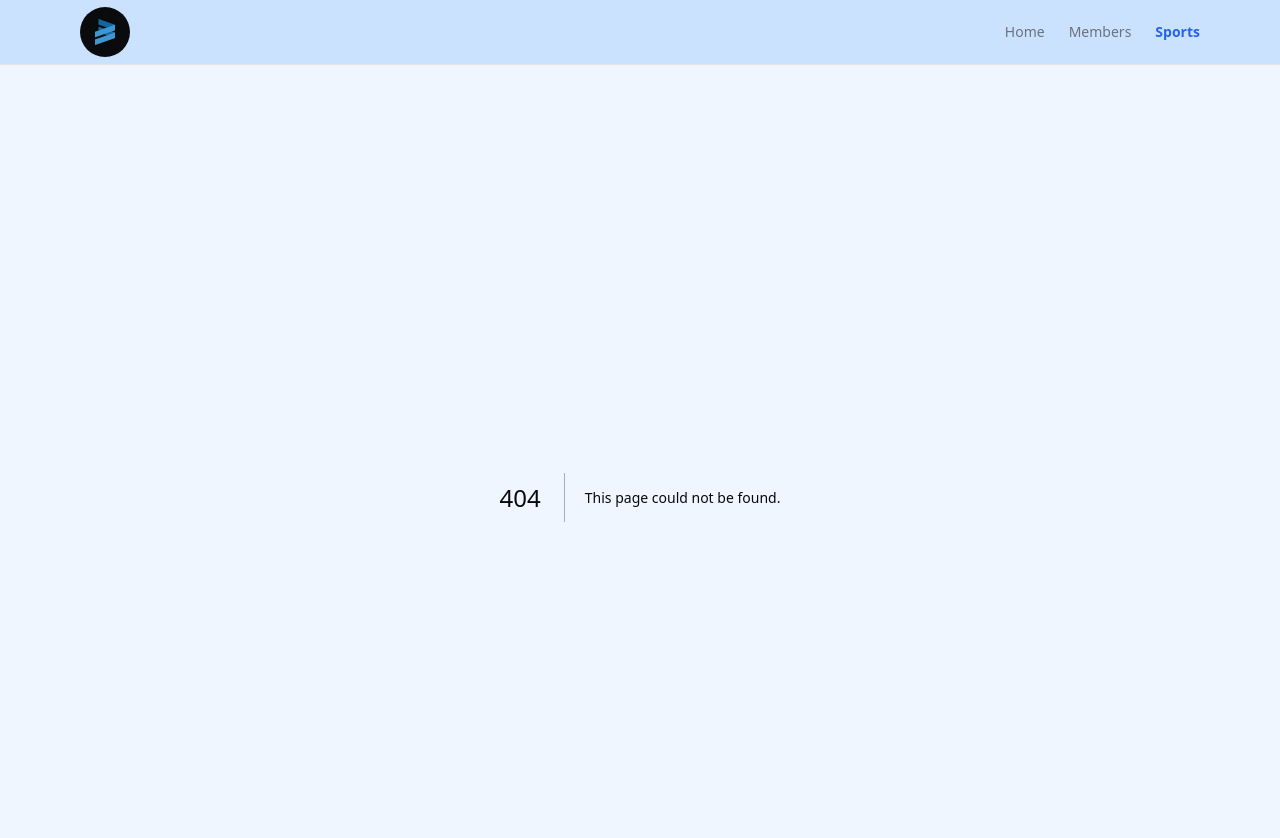
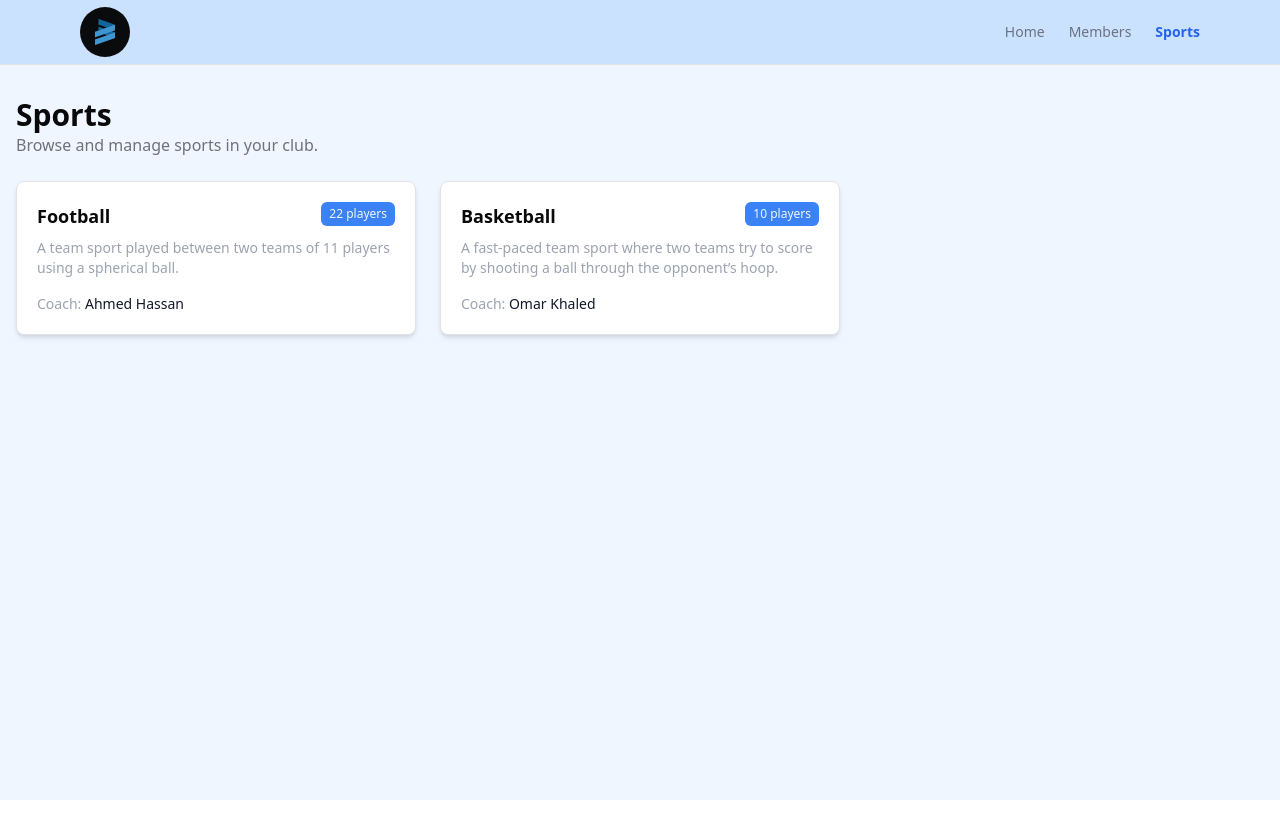
Before and after one commit to Mo7med3li/sporting-club-system, a Next.js app: page /sports in a window 1280 px wide. Before the commit this address had no page. Shown: the top 838 px of the page. After the commit the page ends 800 px from the top, so only its background shows below. Built offline with nearby package versions, Linux system fonts and the light colour scheme.

Commit message:
feat: add sports section to display all sports

```diff
--- /dev/null
+++ b/src/app/sports/_components/sports-card.tsx
@@ -0,0 +1,31 @@
+import { Sport } from "@/lib/sports/sport";
+
+const SportsCard = ({ sport }: { sport: Sport }) => {
+  return (
+    <div className="group rounded-lg border bg-white p-5 shadow-md transition hover:shadow-md">
+      <div className="flex items-start justify-between gap-3">
+        {/* name */}
+        <h3 className="text-lg font-semibold group-hover:underline">
+          {sport.name}
+        </h3>
+        {/* players count */}
+        <span className="flex shrink-0 items-center rounded-md px-2 py-1 bg-blue-500 text-blue-50 text-xs">
+          {sport.playersCount} players
+        </span>
+      </div>
+      {/* description */}
+      <p className="mt-2 text-sm text-gray-400 line-clamp-3">
+        {sport.description}
+      </p>
+      {/* coach */}
+      <div className="mt-4 flex items-center justify-between text-sm">
+        <div className="text-gray-400">
+          Coach:{" "}
+          <span className="font-medium text-gray-900">{sport.coach}</span>
+        </div>
+      </div>
+    </div>
+  );
+};
+
+export default SportsCard;
--- /dev/null
+++ b/src/app/sports/_components/sports-section.tsx
@@ -0,0 +1,40 @@
+"use client";
+
+import { Sport } from "@/lib/sports/sport";
+
+import { useState } from "react";
+import { useEffect } from "react";
+import { getSports } from "@/data/sports";
+import SportsCard from "./sports-card";
+const SportsSection = () => {
+  // states
+  const [sports, setSports] = useState<Sport[]>([]);
+
+  // effects
+  useEffect(() => {
+    const data = getSports();
+    setSports(data);
+  }, []);
+
+  return (
+    <section className="space-y-6">
+      <div className="flex flex-col gap-3 md:flex-row md:items-end md:justify-between">
+        <div>
+          <h1 className="text-2xl md:text-3xl font-semibold">Sports</h1>
+          <p className="text-muted-foreground">
+            Browse and manage sports in your club.
+          </p>
+        </div>
+      </div>
+
+      {/* sports cards */}
+      <div className="grid grid-cols-1 gap-6 sm:grid-cols-2 lg:grid-cols-3">
+        {sports.map((sport: Sport) => (
+          <SportsCard key={sport.id} sport={sport} />
+        ))}
+      </div>
+    </section>
+  );
+};
+
+export default SportsSection;
--- /dev/null
+++ b/src/app/sports/page.tsx
@@ -0,0 +1,11 @@
+import SportsSection from "./_components/sports-section";
+
+const SportsPage = () => {
+  return (
+    <section>
+      <SportsSection />
+    </section>
+  );
+};
+
+export default SportsPage;
```
Also changed, not shown: src/lib/sports/sport.d.ts (added, +7 -0 lines).
